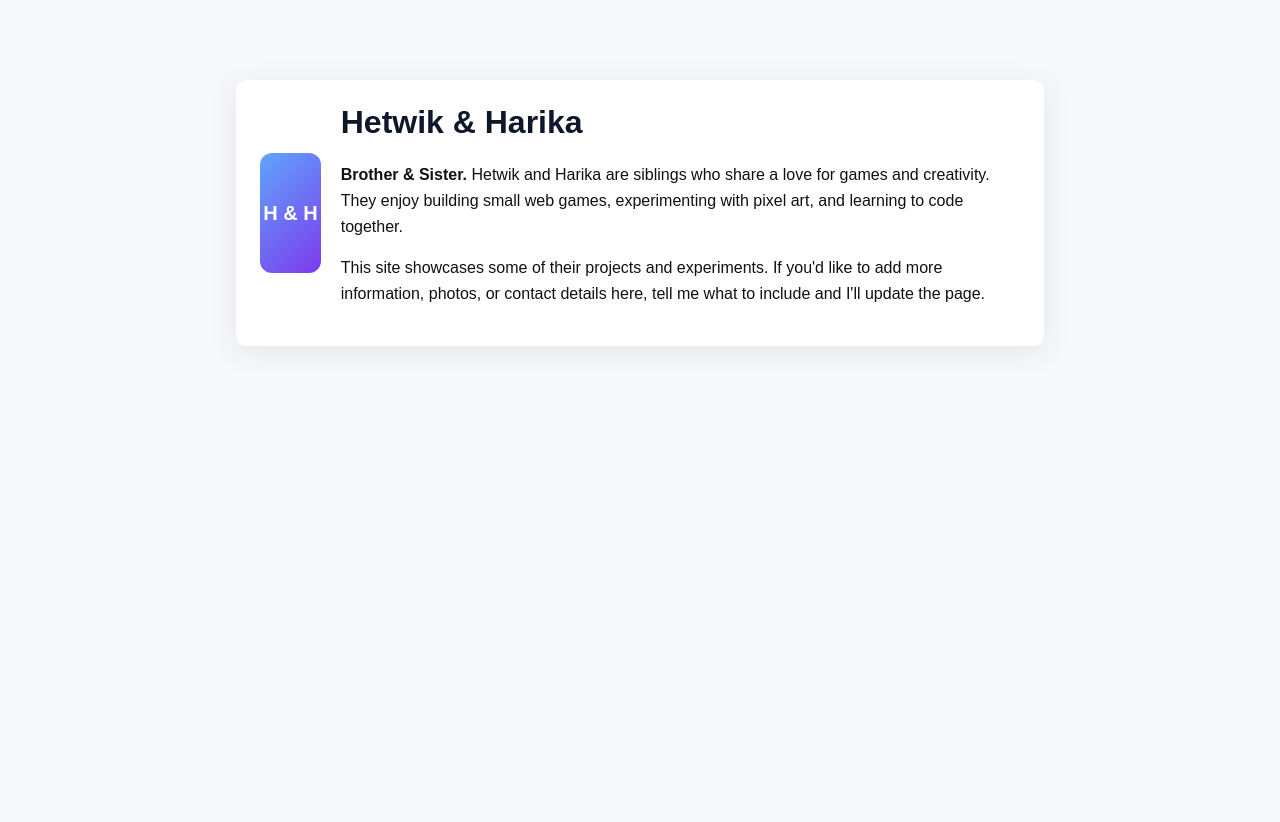
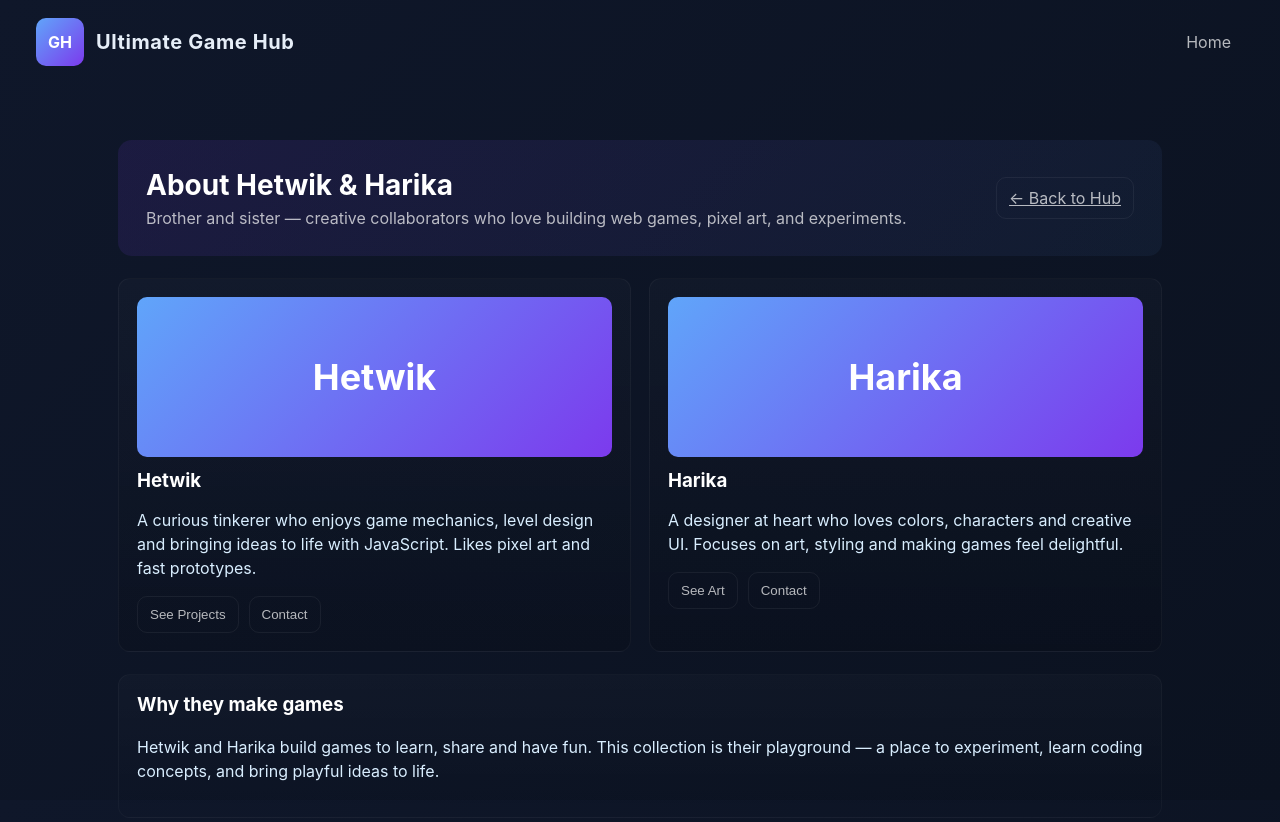
Before and after one commit to sharmag-26/Games, a plain HTML site: page About_Hetwik_Harika.html in a window 1280 px wide. Before the commit the page ends 800 px from the top, so only its background shows below. Drawn offline with Linux system fonts and the light colour scheme.

Commit message:
Modernize About_Hetwik_Harika.html with shared styles

```diff
--- a/About_Hetwik_Harika.html
+++ b/About_Hetwik_Harika.html
@@ -1,27 +1,69 @@
 <!DOCTYPE html>
-<html>
+<html lang="en">
 <head>
   <meta charset="utf-8">
+  <meta name="viewport" content="width=device-width,initial-scale=1">
   <title>About Hetwik & Harika</title>
+  <link rel="stylesheet" href="styles.css">
   <style>
-  body{font-family:Arial,Helvetica,sans-serif;background:#f6f8fb;color:#111;margin:0;padding:40px}
-  .card{max-width:760px;margin:40px auto;padding:24px;background:#fff;border-radius:10px;box-shadow:0 6px 30px rgba(16,24,40,0.08)}
-  h1{margin-top:0;color:#0f172a}
-  .row{display:flex;gap:20px;align-items:center}
-  .avatar{width:120px;height:120px;border-radius:12px;background:linear-gradient(135deg,#60a5fa,#7c3aed);display:flex;align-items:center;justify-content:center;color:#fff;font-weight:700;font-size:20px}
-  p{line-height:1.6}
+    .about-hero{display:flex;gap:24px;align-items:center;background:linear-gradient(135deg,rgba(124,58,237,0.12),rgba(96,165,250,0.06));padding:28px;border-radius:14px;margin-bottom:22px}
+    .about-hero .title{flex:1}
+    .about-hero h1{margin:0;color:#fff;font-size:28px}
+    .about-hero p{margin:6px 0 0;color:var(--muted)}
+    .profiles{display:grid;grid-template-columns:repeat(auto-fit,minmax(240px,1fr));gap:18px}
+    .profile{background:linear-gradient(180deg,rgba(255,255,255,0.02),rgba(0,0,0,0.12));padding:18px;border-radius:12px;border:1px solid rgba(255,255,255,0.04)}
+    .avatar-lg{width:100%;height:160px;border-radius:10px;background:linear-gradient(135deg,var(--accent-2),var(--accent));display:flex;align-items:center;justify-content:center;color:#fff;font-weight:700;font-size:36px;margin-bottom:12px}
+    .bio{color:#d9eeff;line-height:1.5}
+    .actions{margin-top:14px;display:flex;gap:10px}
+    .btn-secondary{padding:10px 12px;border-radius:10px;background:transparent;border:1px solid rgba(255,255,255,0.06);color:var(--muted);cursor:pointer}
   </style>
 </head>
 <body>
-  <div class="card">
-    <div class="row">
-      <div class="avatar">H & H</div>
-      <div>
-        <h1>Hetwik & Harika</h1>
-        <p><strong>Brother & Sister.</strong> Hetwik and Harika are siblings who share a love for games and creativity. They enjoy building small web games, experimenting with pixel art, and learning to code together.</p>
-        <p>This site showcases some of their projects and experiments. If you'd like to add more information, photos, or contact details here, tell me what to include and I'll update the page.</p>
+
+  <header class="site-header">
+    <div class="logo"><div class="mark">GH</div><h2>Ultimate Game Hub</h2></div>
+    <nav><a href="Home.html">Home</a></nav>
+  </header>
+
+  <main class="container">
+    <section class="about-hero">
+      <div class="title">
+        <h1>About Hetwik & Harika</h1>
+        <p>Brother and sister — creative collaborators who love building web games, pixel art, and experiments.</p>
+      </div>
+      <div style="min-width:120px;text-align:right">
+        <a class="btn-secondary" href="Home.html">← Back to Hub</a>
+      </div>
+    </section>
+
+    <section class="profiles">
+      <div class="profile">
+        <div class="avatar-lg">Hetwik</div>
+        <h3 style="margin:0;color:#fff">Hetwik</h3>
+        <p class="bio">A curious tinkerer who enjoys game mechanics, level design and bringing ideas to life with JavaScript. Likes pixel art and fast prototypes.</p>
+        <div class="actions">
+          <button class="btn-secondary">See Projects</button>
+          <button class="btn-secondary">Contact</button>
         </div>
       </div>
+
+      <div class="profile">
+        <div class="avatar-lg">Harika</div>
+        <h3 style="margin:0;color:#fff">Harika</h3>
+        <p class="bio">A designer at heart who loves colors, characters and creative UI. Focuses on art, styling and making games feel delightful.</p>
+        <div class="actions">
+          <button class="btn-secondary">See Art</button>
+          <button class="btn-secondary">Contact</button>
         </div>
+      </div>
+    </section>
+
+    <section style="margin-top:22px;background:linear-gradient(180deg,rgba(255,255,255,0.02),transparent);padding:18px;border-radius:12px;border:1px solid rgba(255,255,255,0.03)">
+      <h3 style="margin-top:0;color:#fff">Why they make games</h3>
+      <p class="bio">Hetwik and Harika build games to learn, share and have fun. This collection is their playground — a place to experiment, learn coding concepts, and bring playful ideas to life.</p>
+    </section>
+
+  </main>
+
 </body>
 </html>
```
Lines whose indentation alone changed are shown as unchanged.
